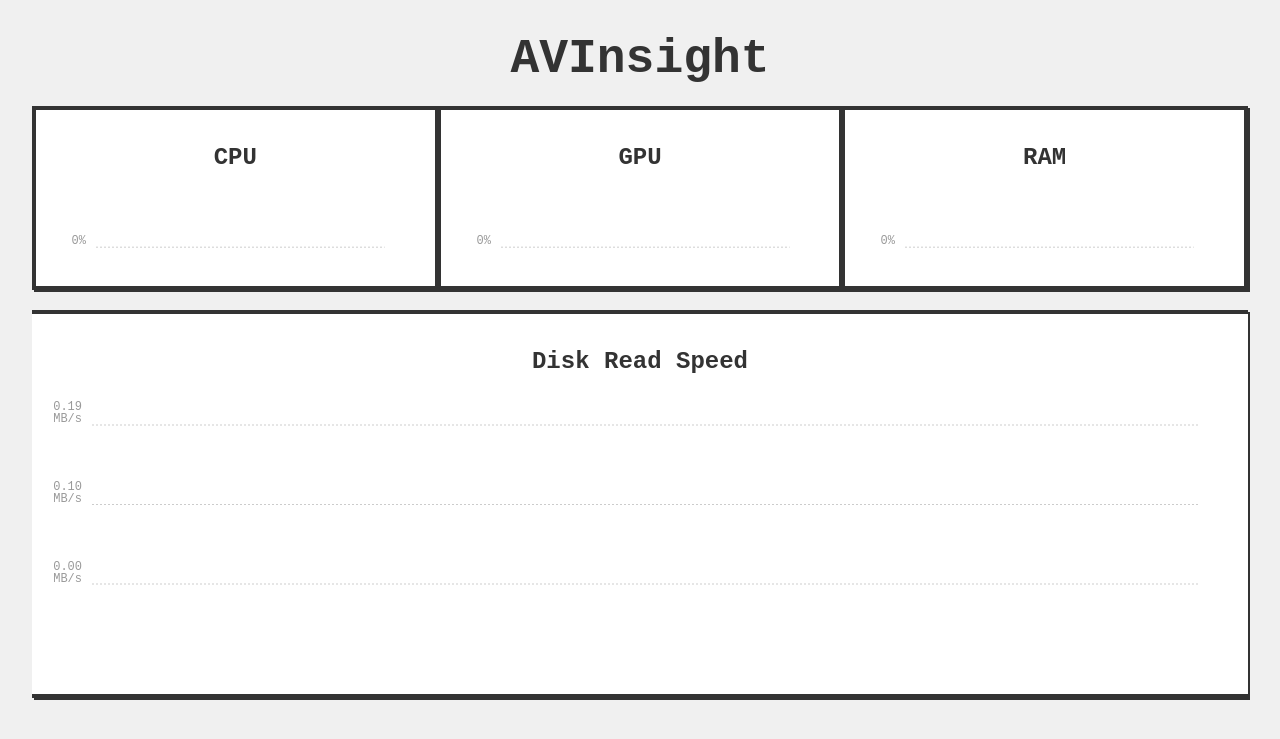
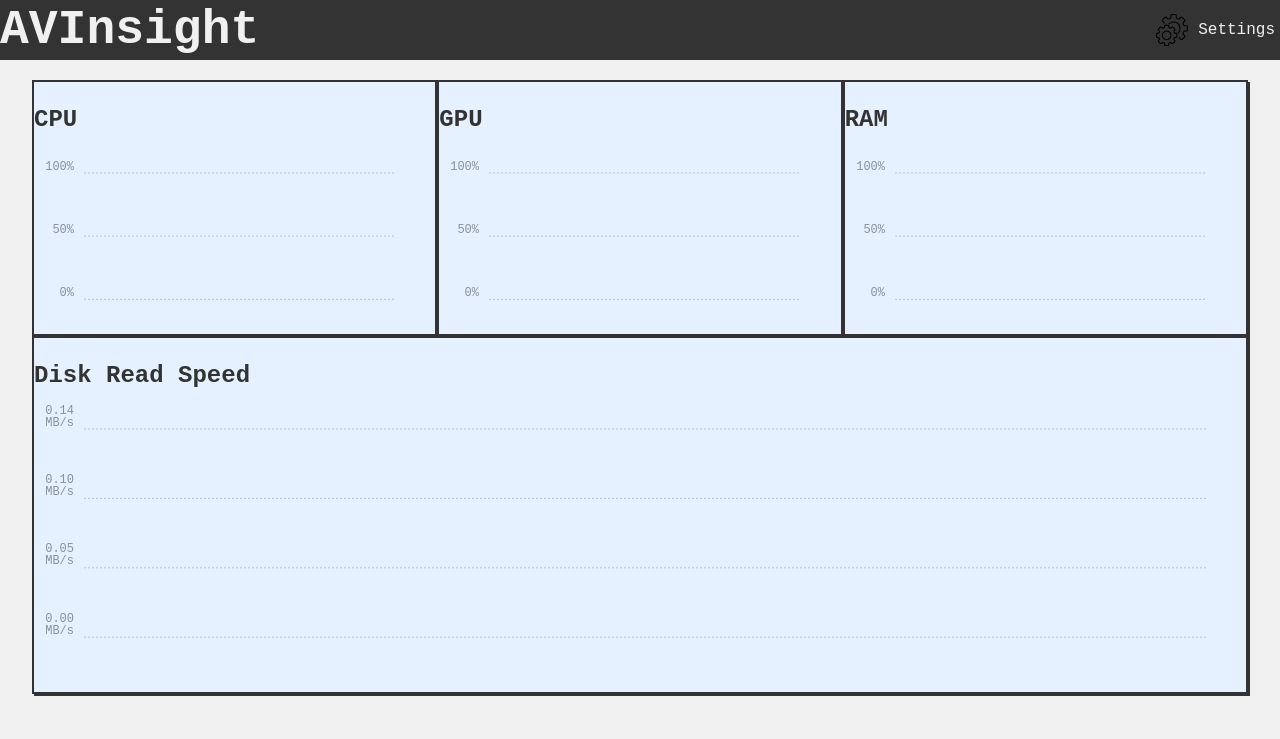
Before and after one commit to basekkelenkamp/AVInsight, a Flask app: page / in a window 1280 px wide. Shown: the top 739 px of the page. Run offline with Flask 2, Linux system fonts and the light colour scheme; some libraries are stand-ins or nearby versions.

Commit message:
add header

```diff
--- a/app.py
+++ b/app.py
@@ -1,39 +1,30 @@
 import os
 
-import gpustat
 from flask import Flask, render_template
 from flask_socketio import SocketIO
 import psutil
 import time
 import threading
-import subprocess
 from hwinfo.pci import PCIDevice
 from hwinfo.pci.lspci import LspciNNMMParser
-
+from util.metrics import get_cpu_usage, get_disk_io_counters, calculate_disk_read_speeds, get_gpu_usage, get_ram_usage
 
 app = Flask(__name__)
 app.config["SECRET_KEY"] = "secretkey"
 socket_io = SocketIO(app)
 
 
-def get_disk_io_counters():
-    return {disk_name: disk.read_bytes for disk_name, disk in psutil.disk_io_counters(perdisk=True).items()}
-
-def calculate_disk_read_speeds(prev_disk_io, curr_disk_io, time_diff):
-    return {
-        disk_name: (curr_disk_io[disk_name] - prev_disk_io[disk_name]) / time_diff
-        for disk_name in curr_disk_io.keys()
-    }
-
 def get_metrics():
     prev_time = time.time()
     prev_disk_io = get_disk_io_counters()
 
     while True:
-        cpu_percent = psutil.cpu_percent(interval=0.1, percpu=False)
-        ram_percent = psutil.virtual_memory().percent
-        gpu_usage = get_gpu_usage()
+        # Get CPU, GPU, RAM
+        cpu_percent = get_cpu_usage()
+        ram_percent = get_ram_usage()
+        gpu_percent = get_gpu_usage()
 
+        # Get disk read speed
         curr_time = time.time()
         curr_disk_io = get_disk_io_counters()
         time_diff = curr_time - prev_time
@@ -43,33 +34,11 @@ def get_metrics():
         prev_disk_io = curr_disk_io
 
         socket_io.emit("cpu-usage-chart", {"data": [cpu_percent]}, namespace="/metrics")
-        socket_io.emit("gpu-usage-chart", {"data": [gpu_usage]}, namespace="/metrics")
+        socket_io.emit("gpu-usage-chart", {"data": [gpu_percent]}, namespace="/metrics")
         socket_io.emit("ram-usage-chart", {"data": [ram_percent]}, namespace="/metrics")
         socket_io.emit("disk-read-speed-chart", {"data": disk_read_speeds}, namespace="/metrics")
 
         time.sleep(0.1)
-
-
-
-def get_gpu_usage(gpu_type="nvidia"):
-    if gpu_type == "nvidia":
-        try:
-            gpu_stats = gpustat.new_query()
-            return gpu_stats.gpus[0].utilization
-        except Exception as e:
-            print(f"Failed to get GPU usage: {e}")
-            return 0.0
-    else:
-        try:
-            output = subprocess.check_output(["intel_gpu_top", "-J"])
-            return float(
-                output.decode("utf-8").strip().split("\n")[1].split(":")[1].strip()
-            )
-
-        except subprocess.CalledProcessError:
-            # Handle any errors that may occur during command execution
-            print("Error: Failed to get GPU usage.")
-            return None
 
 
 @app.route("/")
@@ -77,11 +46,16 @@ def index():
     return render_template("index.html")
 
 
+@app.route("/settings")
+def settings():
+    return render_template("settings.html")
+
+
 @socket_io.on("connect", namespace="/metrics")
 def connect():
     """Event handler for socket.io connection"""
     print("Client connected")
-    # Start a separate thread to get CPU usage in real-time
+    # Start a separate thread to get usage in real-time
     thread = threading.Thread(target=get_metrics)
     thread.daemon = True
     thread.start()
--- a/static/css/main.css
+++ b/static/css/main.css
@@ -36,15 +36,15 @@ body {
 
 .chart-container {
     flex: 1;
-    padding: 10px;
+    padding: 0px;
     box-sizing: border-box;
-    background-color: #fff;
-    border: 4px solid #333;
+    background-color: #e5f1ff;
+    border: 2px solid #333;
     box-shadow: 2px 2px 0px #333;
-    margin-bottom: 20px;
+    margin-bottom: 0px;
 }
 
-.chart-container-left {
+/* .chart-container-left {
     border-right: 2px solid #333;
 }
 
@@ -55,18 +55,72 @@ body {
 .chart-container-full {
     border-left: 0;
     border-right: 0;
-}
+} */
 
 .chart-container h3 {
-    text-align: center;
+    /* text-align: center; */
     font-size: 24px;
     font-weight: bold;
     color: #333;
-    margin-bottom: 10px;
+    margin-bottom: 0px;
 }
 
 .ct-chart {
     width: 100%;
-    height: 65%;
+    height: 80%;
     margin: 0 auto;
 }
+
+/* HEADER */
+header {
+    width: 100%;
+    height: 60px;
+    background-color: #333;
+    display: flex;
+    align-items: center;
+    justify-content: space-between;
+    padding: 0 20px;
+    position: fixed;
+    top: 0;
+    z-index: 1000;
+}
+
+.title {
+    color: #f0f0f0;
+    margin: 0;
+}
+
+.icon-container {
+    display: flex;
+    align-items: center;
+}
+
+.header-link {
+    display: flex;
+    align-items: center;
+    text-decoration: none;
+    color: #f0f0f0;
+    transition: background-color 0.3s;
+    padding: 5px;
+    border-radius: 4px;
+}
+
+.header-link:hover {
+    background-color: rgba(255, 255, 255, 0.3);
+    cursor: pointer;
+}
+
+.settings-icon {
+    width: 32px;
+    height: 32px;
+}
+
+.settings-text {
+    margin-left: 10px;
+}
+
+.container {
+    margin-top: 80px;
+}
+
+/* END OF HEADER */
--- a/templates/index.html
+++ b/templates/index.html
@@ -1,33 +1,21 @@
-<!DOCTYPE html>
-<html>
-<head>
-    <title>AVInsight</title>
-    <script src="https://cdnjs.cloudflare.com/ajax/libs/socket.io/3.1.1/socket.io.js"></script>
-    <script src="https://code.jquery.com/jquery-3.6.0.min.js"></script>
-    <link rel="stylesheet" href="{{ url_for('static', filename='chartist_dist/chartist.min.css') }}">
-    <script src="{{ url_for('static', filename='chartist_dist/chartist.min.js') }}"></script>
-    <link rel="stylesheet" type="text/css" href="{{ url_for('static', filename='css/charts.css') }}">
-    <link rel="stylesheet" type="text/css" href="{{ url_for('static', filename='css/main.css') }}">
-</head>
-<body>
-    <div class="container">
-        <h1 class="title">AVInsight</h1>
+{% extends "layout.html" %}
+{% block content %}
 
 <div class="charts-wrapper">
     <div class="charts-row">
         <div class="chart-container chart-container-left">
             <h3>CPU</h3>
-                    <div id="cpu-usage-chart" class="ct-chart ct-double-octave"></div>
+            <div id="cpu-usage-chart" class="ct-chart ct-octave"></div>
         </div>
 
         <div class="chart-container chart-container-middle">
             <h3>GPU</h3>
-                    <div id="gpu-usage-chart" class="ct-chart ct-double-octave"></div>
+            <div id="gpu-usage-chart" class="ct-chart ct-octave"></div>
         </div>
 
         <div class="chart-container chart-container-right">
             <h3>RAM</h3>
-                    <div id="ram-usage-chart" class="ct-chart ct-double-octave"></div>
+            <div id="ram-usage-chart" class="ct-chart ct-octave"></div>
         </div>
     </div>
     <div class="charts-row">
@@ -37,7 +25,6 @@
         </div>
     </div>
 </div>
-    </div>
 <script src="{{ url_for('static', filename='js/draw_charts.js') }}"></script>
-</body>
-</html>
+
+{% endblock content %}
--- /dev/null
+++ b/templates/layout.html
@@ -0,0 +1,27 @@
+<!DOCTYPE html>
+<html>
+<head>
+    <title>AVInsight</title>
+    <script src="https://cdnjs.cloudflare.com/ajax/libs/socket.io/3.1.1/socket.io.js"></script>
+    <script src="https://code.jquery.com/jquery-3.6.0.min.js"></script>
+    <link rel="stylesheet" href="{{ url_for('static', filename='chartist_dist/chartist.min.css') }}">
+    <script src="{{ url_for('static', filename='chartist_dist/chartist.min.js') }}"></script>
+    <link rel="stylesheet" type="text/css" href="{{ url_for('static', filename='css/charts.css') }}">
+    <link rel="stylesheet" type="text/css" href="{{ url_for('static', filename='css/main.css') }}">
+</head>
+<body>
+    <header>
+        <h1 class="title">AVInsight</h1>
+        <div class="icon-container">
+            <a class="header-link" href="{{ url_for('settings') }}">
+                <img src="{{ url_for('static', filename='imgs/settings.png') }}" alt="settings" class="settings-icon">
+                <span class="settings-text">Settings</span>
+            </a>
+        </div>
+    </header>
+
+    <div class="container">
+        <div>{% block content %}{% endblock %}</div>
+    </div>
+</body>
+</html>
```
Also changed, not shown: templates/settings.html (added, +8 -0 lines), util/metrics.py (added, +39 -0 lines), static/imgs/settings.png (added). Lines whose indentation alone changed are shown as unchanged.
